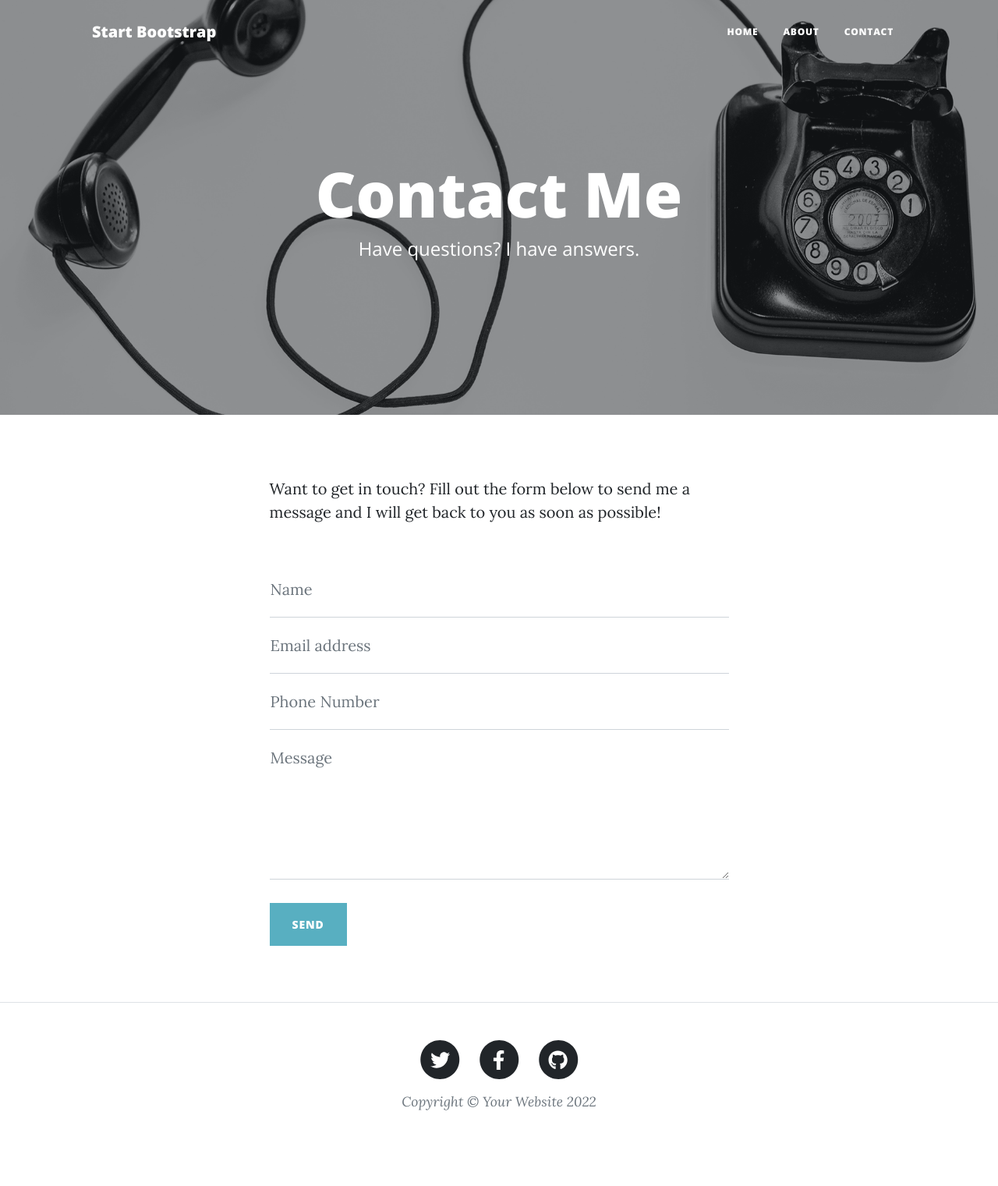
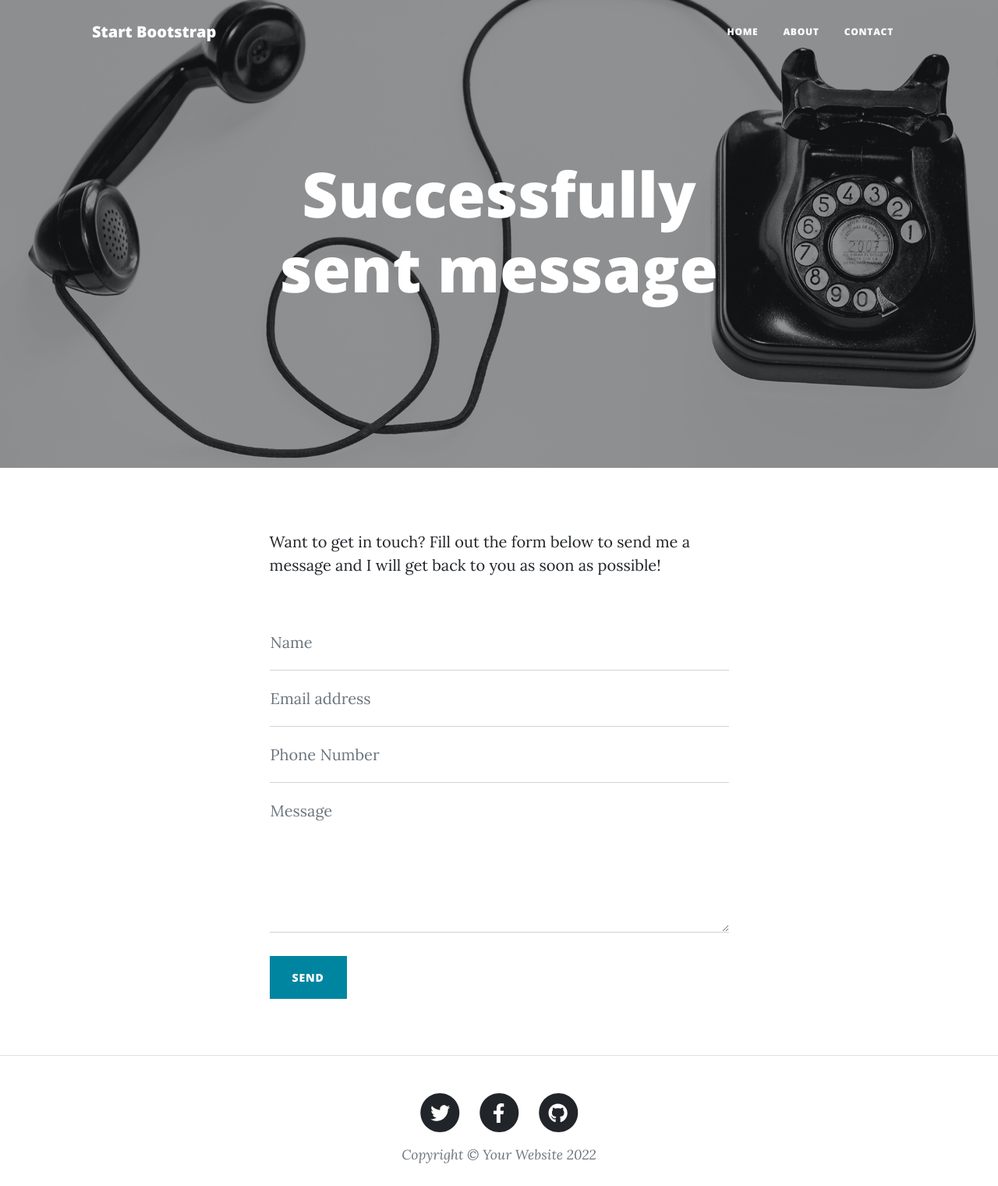
Before and after one commit to Ankz0911/Flask-blog-website, a Flask app: template templates/contact.html in a window 1280 px wide. Shown: the top 1521 px of the page at 78% size. Before the commit the page ends 1424 px from the top, so only its background shows below. Run offline with Flask 2, Linux system fonts and the light colour scheme; the template is opened without the code that fills it, so the values that code supplies are empty; some libraries are stand-ins or nearby versions.

Commit message:
some minor upgrades , made the contact form work and send an email to me.

```diff
--- a/main.py
+++ b/main.py
@@ -1,14 +1,33 @@
-from flask import Flask, render_template
+from flask import Flask, render_template, request, redirect
 import requests
+import smtplib
+import os
 
 app = Flask(__name__)
 n_point_api = "https://api.npoint.io/ab312a499fe456df41c6"
+my_email = os.environ.get('MY_EMAIL')
+my_password = os.environ.get('MY_PASSWORD')
+
+
+def send_email(username, usermail, userphone, usermessage):
+    with smtplib.SMTP("smtp.gmail.com") as connection:
+        connection.starttls()
+        connection.login(user=my_email, password=my_password)
+        connection.sendmail(from_addr=my_email,
+                            to_addrs="ankur.khurana.cool@gmail.com",
+                            msg=f'Subject: Contact Information received \n\n '
+                                f'Name : {username}\n Email : {usermail}\n Phone:{userphone}\n Message: {usermessage}')
+
+
+@app.route('/')
+def hello():
+    return redirect('index.html')
 
 
 @app.route('/index.html')
 def home():
     responses = requests.get(n_point_api).json()
-    return render_template("index.html", input_data = responses)
+    return render_template("index.html", input_data=responses)
 
 
 @app.route('/about.html')
@@ -18,7 +37,7 @@ def about_page():
 
 @app.route('/contact.html')
 def contact_me():
-    return render_template("contact.html")
+    return render_template("contact.html", message_sent=True)
 
 
 @app.route("/blog/<int:blog_id>")
@@ -34,5 +53,15 @@ def blog_post(blog_id):
     return render_template("post.html", post1_t=post_title, post1_st=post_subtitle, post1_b=post_body)
 
 
+@app.route('/form-entry', methods=["POST"])
+def receive_data():
+    user_name = request.form["name"]
+    user_email = request.form["email"]
+    user_phone = request.form["phone"]
+    user_message = request.form["message"]
+    send_email(user_name, user_email, user_phone, user_message)
+    return render_template("contact.html", message_sent=False)
+
+
 if __name__ == "__main__":
     app.run(debug=True)
--- a/templates/contact.html
+++ b/templates/contact.html
@@ -39,8 +39,12 @@
                 <div class="row gx-4 gx-lg-5 justify-content-center">
                     <div class="col-md-10 col-lg-8 col-xl-7">
                         <div class="page-heading">
+                            {% if message_sent==True %}
                             <h1>Contact Me</h1>
                             <span class="subheading">Have questions? I have answers.</span>
+                            {% else %}
+                            <h1>Successfully sent message</h1>
+                            {% endif %}
                         </div>
                     </div>
                 </div>
@@ -60,48 +64,48 @@
                             <!-- To make this form functional, sign up at-->
                             <!-- https://startbootstrap.com/solution/contact-forms-->
                             <!-- to get an API token!-->
-                            <form id="contactForm" data-sb-form-api-token="API_TOKEN">
+                            <form id="contactForm" action="/form-entry" method="post">
                                 <div class="form-floating">
-                                    <input class="form-control" id="name" type="text" placeholder="Enter your name..." data-sb-validations="required" />
+                                    <input class="form-control" name="name" id="name" type="text" placeholder="Enter your name..." data-sb-validations="required" />
                                     <label for="name">Name</label>
                                     <div class="invalid-feedback" data-sb-feedback="name:required">A name is required.</div>
                                 </div>
                                 <div class="form-floating">
-                                    <input class="form-control" id="email" type="email" placeholder="Enter your email..." data-sb-validations="required,email" />
+                                    <input class="form-control" name="email" id="email" type="email" placeholder="Enter your email..." data-sb-validations="required,email" />
                                     <label for="email">Email address</label>
                                     <div class="invalid-feedback" data-sb-feedback="email:required">An email is required.</div>
                                     <div class="invalid-feedback" data-sb-feedback="email:email">Email is not valid.</div>
                                 </div>
                                 <div class="form-floating">
-                                    <input class="form-control" id="phone" type="tel" placeholder="Enter your phone number..." data-sb-validations="required" />
+                                    <input class="form-control" name="phone" id="phone" type="tel" placeholder="Enter your phone number..." data-sb-validations="required" />
                                     <label for="phone">Phone Number</label>
                                     <div class="invalid-feedback" data-sb-feedback="phone:required">A phone number is required.</div>
                                 </div>
                                 <div class="form-floating">
-                                    <textarea class="form-control" id="message" placeholder="Enter your message here..." style="height: 12rem" data-sb-validations="required"></textarea>
+                                    <textarea class="form-control" name="message" id="message" placeholder="Enter your message here..." style="height: 12rem" data-sb-validations="required"></textarea>
                                     <label for="message">Message</label>
                                     <div class="invalid-feedback" data-sb-feedback="message:required">A message is required.</div>
                                 </div>
                                 <br />
-                                <!-- Submit success message-->
-                                <!---->
-                                <!-- This is what your users will see when the form-->
-                                <!-- has successfully submitted-->
-                                <div class="d-none" id="submitSuccessMessage">
-                                    <div class="text-center mb-3">
-                                        <div class="fw-bolder">Form submission successful!</div>
-                                        To activate this form, sign up at
-                                        <br />
-                                        <a href="https://startbootstrap.com/solution/contact-forms">https://startbootstrap.com/solution/contact-forms</a>
-                                    </div>
-                                </div>
-                                <!-- Submit error message-->
-                                <!---->
-                                <!-- This is what your users will see when there is-->
-                                <!-- an error submitting the form-->
-                                <div class="d-none" id="submitErrorMessage"><div class="text-center text-danger mb-3">Error sending message!</div></div>
+<!--                                &lt;!&ndash; Submit success message&ndash;&gt;-->
+<!--                                &lt;!&ndash;&ndash;&gt;-->
+<!--                                &lt;!&ndash; This is what your users will see when the form&ndash;&gt;-->
+<!--                                &lt;!&ndash; has successfully submitted&ndash;&gt;-->
+<!--                                <div class="d-none" id="submitSuccessMessage">-->
+<!--                                    <div class="text-center mb-3">-->
+<!--                                        <div class="fw-bolder">Form submission successful!</div>-->
+<!--                                        To activate this form, sign up at-->
+<!--                                        <br />-->
+<!--                                        <a href="https://startbootstrap.com/solution/contact-forms">https://startbootstrap.com/solution/contact-forms</a>-->
+<!--                                    </div>-->
+<!--                                </div>-->
+<!--                                &lt;!&ndash; Submit error message&ndash;&gt;-->
+<!--                                &lt;!&ndash;&ndash;&gt;-->
+<!--                                &lt;!&ndash; This is what your users will see when there is&ndash;&gt;-->
+<!--                                &lt;!&ndash; an error submitting the form&ndash;&gt;-->
+<!--                                <div class="d-none" id="submitErrorMessage"><div class="text-center text-danger mb-3">Error sending message!</div></div>-->
                                 <!-- Submit Button-->
-                                <button class="btn btn-primary text-uppercase disabled" id="submitButton" type="submit">Send</button>
+                                <button class="btn btn-primary text-uppercase" id="submitButton" type="submit">Send</button>
                             </form>
                         </div>
                     </div>
--- a/trial.py
+++ b/trial.py
@@ -1,4 +1 @@
-import requests
-
-response = requests.get("https://api.npoint.io/ab312a499fe456df41c6").json()
-print(response)
+print('Done')
```
Also changed, not shown: templates/status.html (added, +11 -0 lines).
